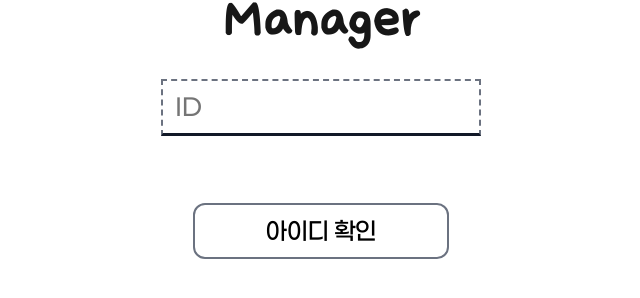
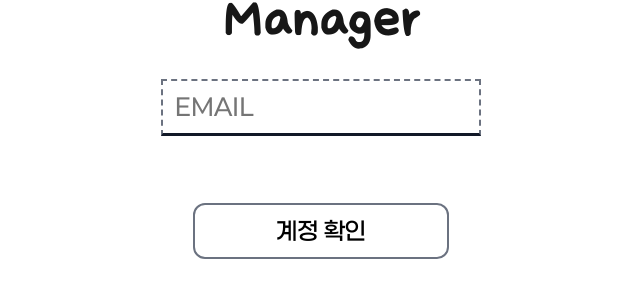
Before and after one commit to AnDev77/Schedule-Manager, a Next.js app in the folder frontend/: page /find in a window 1280 px wide. Shown: the part 306-604 px from the top of the page, without its empty margins (319-959 px from the left). Built offline with nearby package versions, Linux system fonts and the light colour scheme.

Commit message:
Feat: 아이디 찾기 페이지 기능 구현

```diff
--- a/frontend/src/app/find/page.jsx
+++ b/frontend/src/app/find/page.jsx
@@ -1,4 +1,4 @@
-"use client"
+'use client'
 
 import InputBox from '@/components/common/input-box';
 import BigButton from '@/components/common/big-button';
@@ -8,7 +8,6 @@ import { useRouter } from 'next/navigation';
 import { useForm } from 'react-hook-form';
 
 const Find = () => {
-    // TODO: 유저 설정 페이지(아이디 확인) 구현
     const router = useRouter();
     const {
         register,
@@ -16,8 +15,27 @@ const Find = () => {
         formState: { errors },
     } = useForm();
 
-    const onSubmit = (data) => {
-        alert(JSON.stringify(data, null, 4));
+    const onSubmit = async (data) => {
+        const response = await fetch('http://localhost:3000/users/idcheck', {
+            mode: 'cors',
+            method: 'POST',
+            headers: {
+                'Content-Type': 'application/json',
+            },
+            body: JSON.stringify(data),
+            credentials: 'include',
+        });
+
+        if (response.status == 400) {
+            alert('오류가 발생하였습니다.');
+            return;
+        }
+
+        if (response.status == 401) {
+            alert('존재하지 않는 계정입니다.');
+            return;
+        }
+
         router.push('/find/changePassword');
     }
 
@@ -26,13 +44,13 @@ const Find = () => {
             <Title>Schedule<br/>Manager</Title>
             <div className={styles.inputContainer}>
                 <InputBox
-                    {...register('id', { required: true })}
-                    placeholder='ID'
+                    {...register('email', { required: true })}
+                    placeholder='EMAIL'
                 />
-                {errors.id && <p>아이디 입력 필수</p>}
+                {errors.email && <p>이메일 입력 필수</p>}
             </div>
             <br/>
-            <BigButton type='submit' className={styles.loginButton}>아이디 확인</BigButton>
+            <BigButton type='submit' className={styles.loginButton}>계정 확인</BigButton>
         </form>
     )
 }
```
